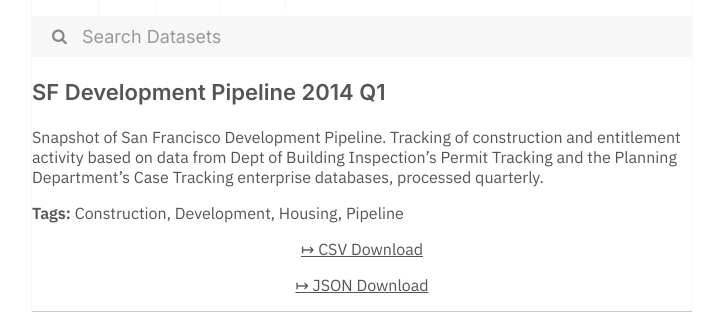
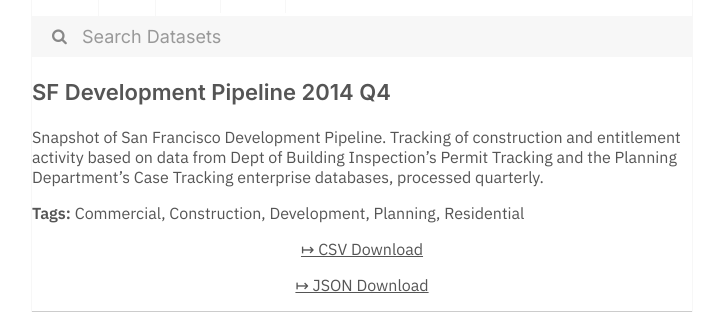
Before and after one commit to dayda-entities/city-of-san-francisco, a Jekyll site: the page built from _posts/2020-11-10-sf-development-pipeline-2014-q.md, in a window 1280 px wide. Shown: the part 269-581 px from the top of the page, without its empty margins (278-990 px from the left). Built offline with Jekyll 4.4.1, drawn with Linux system fonts in a browser that asks for light colours.

```diff
--- a/_posts/2020-11-10-sf-development-pipeline-2014-q.md
+++ b/_posts/2020-11-10-sf-development-pipeline-2014-q.md
@@ -1,18 +1,19 @@
 ---
-title: SF Development Pipeline 2014 Q1
-created: '2020-11-10T16:56:33.064482'
-modified: '2020-11-10T16:56:33.064548'
+title: SF Development Pipeline 2014 Q4
+created: '2020-11-10T16:56:16.384966'
+modified: '2020-11-10T16:56:16.384977'
 state: active
 type: dataset
 tags:
+  - Commercial
   - Construction
   - Development
-  - Housing
-  - Pipeline
+  - Planning
+  - Residential
 groups:
   - Local Government
-csv_url: 'https://data.sfgov.org/api/views/g383-7xmf/rows.csv?accessType=DOWNLOAD'
-json_url: 'https://data.sfgov.org/api/views/g383-7xmf/rows.json?accessType=DOWNLOAD'
+csv_url: 'https://data.sfgov.org/api/views/858q-nwrm/rows.csv?accessType=DOWNLOAD'
+json_url: 'https://data.sfgov.org/api/views/858q-nwrm/rows.json?accessType=DOWNLOAD'
 layout: post
 
 ---
```
